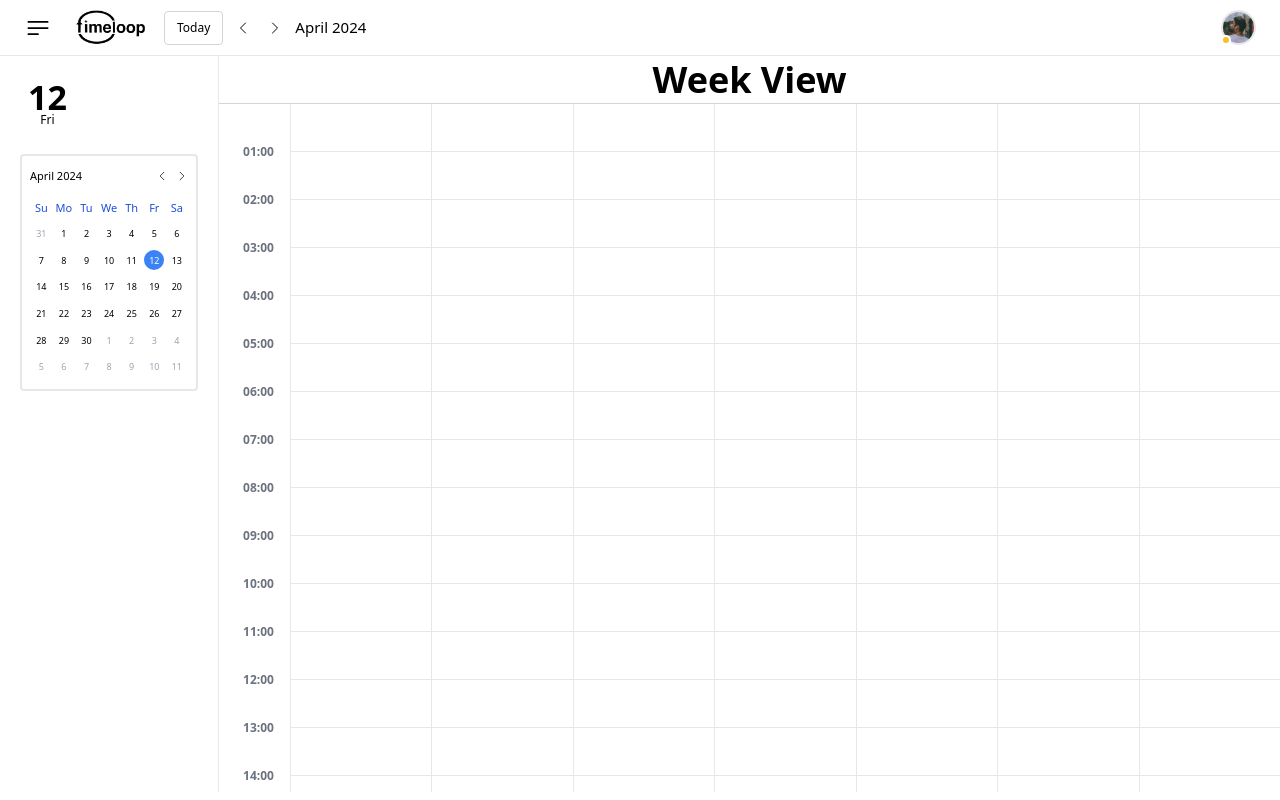
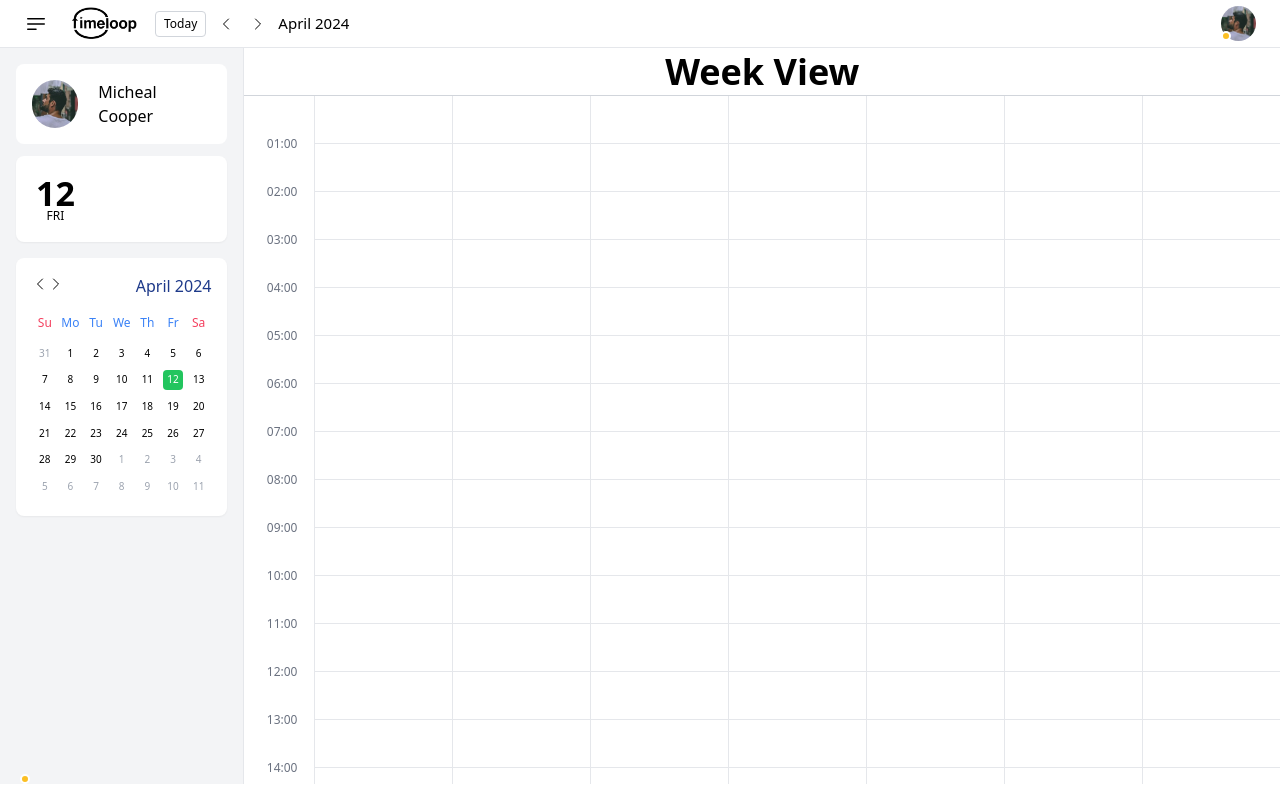
Before and after one commit to jpxoi/timeloop-frontend, a React (Vite) app: page / in a window 1280 px wide. Built offline with nearby package versions, Linux system fonts and the light colour scheme.

Commit message:
Updated the avatar and sidebar

```diff
--- /dev/null
+++ b/src/Components/Atoms/Avatar.jsx
@@ -0,0 +1,12 @@
+import React from "react";
+import AvatarImg from "/src/assets/images/RndProfilePic_2_.webp";
+
+const Avatar = () => {
+  return (
+    <div className="">
+      <img src={AvatarImg} alt="Random Profile Image" className={"w-[3rem] h-[3rem] rounded-full"} />
+    </div>
+  );
+};
+
+export default Avatar;
--- /dev/null
+++ b/src/Components/Atoms/EventCard.jsx
@@ -0,0 +1,17 @@
+import React, { useState } from "react";
+
+const EventCard = () => {
+  const [isVisible, setIsVisible] = useState(false);
+
+
+  return (
+    <div className="flex justify-center items-center h-screen">
+        <div className="fixed top-1/2 left-1/2 transform -translate-x-1/2 -translate-y-1/2 bg-white shadow-md p-4">
+            <h2>Event Title</h2>
+            <p>Event Description</p>
+        </div>
+    </div>
+  );
+};
+
+export default EventCard;
--- a/src/Components/Atoms/Logo.jsx
+++ b/src/Components/Atoms/Logo.jsx
@@ -4,7 +4,7 @@ import LogoImg from "/src/assets/images/logo.webp";
 const Logo = () => {
   return (
     <div className="flex-auto">
-      <img src={LogoImg} alt="Logo" className={"w-[80px] h-auto"} />
+      <img src={LogoImg} alt="Logo" className={"w-[75px] h-auto"} />
     </div>
   );
 };
--- a/src/Components/Atoms/NavbarProfile.jsx
+++ b/src/Components/Atoms/NavbarProfile.jsx
@@ -41,7 +41,7 @@ const NavbarProfile = () => {
         type="button"
         onMouseEnter={imgMouseEnter}
         onMouseLeave={imgMouseLeave}
-        className="w-[2.2rem] h-[2.2rem] rounded-full cursor-pointer border-2"
+        className="w-[2.2rem] h-[2.2rem] rounded-full cursor-pointer"
         src={RndProfilePic}
         alt="User dropdown"
       />
@@ -49,13 +49,21 @@ const NavbarProfile = () => {
       {isDropdownOpen && (
         <div
           id="userDropdown"
-          className="border absolute z-20 right-0 mt-0 bg-white divide-y divide-gray-100 rounded-lg shadow w-44 dark:bg-gray-700 dark:divide-gray-600"
+          className="border absolute z-20 right-0 mt-0 bg-white divide-y divide-gray-100 rounded-lg shadow w-[17rem] dark:bg-gray-700 dark:divide-gray-600"
           onMouseEnter={dropdownMouseEnter}
           onMouseLeave={dropdownMouseLeave}
         >
-          <div className="px-4 py-3 text-sm text-gray-900 dark:text-white">
-            <div>Riccardo Romano</div>
-            <div className="font-medium truncate">name@1234.com</div>
+          <div className="px-6 py-6 text-sm text-gray-900 dark:text-white">
+            <div className="flex justify-start items-center space-x-4">
+
+              <img src={RndProfilePic} alt="Avatar" className="w-[5rem] h-[5rem] rounded-full"/>
+
+              <div className="leading-8">
+                <div className="font-[300] text-[14px]">Micheal Cooper</div>
+                <span className="font-[500] text-[12px] text-yellow-500 border-2 border-yellow-500 p-[0.1rem] rounded">AWAY</span>
+              </div>
+
+            </div>
           </div>
           <ul
             className="py-2 text-sm text-gray-700 dark:text-gray-200"
--- a/src/Components/Atoms/SidebarIcon.jsx
+++ b/src/Components/Atoms/SidebarIcon.jsx
@@ -10,7 +10,7 @@ function SidebarIcon() {
 
   return (
     <button onClick={handleSidebar} className="flex items-center hover:bg-gray-200 p-2 rounded-md">
-      <Bars3BottomLeftIcon className="w-7 h-7" />
+      <Bars3BottomLeftIcon className="w-6 h-6" />
     </button>
   );
 }
--- a/src/Components/Molecules/DisplayDayWeek.jsx
+++ b/src/Components/Molecules/DisplayDayWeek.jsx
@@ -3,7 +3,7 @@ import dayjs from "dayjs";
 
 function DisplayDayWeek({ date = dayjs(), params }) {
   const dayOfMonth = date.format("D");
-  const weekday = date.format("ddd");
+  const weekday = date.format("ddd").toUpperCase();
 
   return (
     <div className={`${params} flex flex-col items-center text-black`}>
--- a/src/Components/Organisms/NavBar.jsx
+++ b/src/Components/Organisms/NavBar.jsx
@@ -28,12 +28,12 @@ export default function NavBar({
   };
 
   return (
-    <div className="px-4 pr-6 flex min-h-14 items-center justify-between border-b">
+    <div className="px-4 pr-6 flex min-h-12 items-center justify-between border-b border-b-gray-200">
       <div className="flex items-center space-x-3">
         <SidebarIcon />
         <Logo />
         <Button
-          params="hover:bg-gray-100 border rounded py-2 px-3 mx-1 text-xs border-gray-300"
+          params="hover:bg-gray-100 border rounded py-1 px-2 mx-1 text-xs border-gray-300"
           text="Today"
           action={onTodayButtonClick}
         />
--- a/src/Components/Organisms/Sidebar.jsx
+++ b/src/Components/Organisms/Sidebar.jsx
@@ -6,6 +6,9 @@ import LeftArrow from "../Atoms/LeftArrow";
 import RightArrow from "../Atoms/RightArrow";
 import { MiniCalendar } from "../Molecules/MiniCalendar";
 import cn from "classnames";
+import { PlusIcon } from "@heroicons/react/24/solid";
+import EventCard from "../Atoms/EventCard";
+import Avatar from "../Atoms/Avatar";
 
 export default function Sidebar({ currentMonth, setCurrentMonth }) {
   const day = ["Su", "Mo", "Tu", "We", "Th", "Fr", "Sa"];
@@ -24,45 +27,68 @@ export default function Sidebar({ currentMonth, setCurrentMonth }) {
     setCurrentMonth(newMonth);
   };
 
+
   return (
     <nav
       id="app-sidebar"
-      className="h-auto flex flex-col w-1/5 border-r pt-4 px-5 py-10 relative"
+      className="h-full flex flex-col w-[23%] border-r px-4 py-2 relative bg-gray-100 "
     >
-      <div className="flex  items-center justify-between mb-4 space-x-6">
-        <div>
-          <DisplayDayWeek params="rounded p-2" />
+      <div className="flex px-4 py-4  space-x-5 rounded-[0.5rem] bg-white my-2">
+        <Avatar/>
+        <span class="bottom-0 left-0 absolute w-[0.65rem] h-[0.65rem] bg-amber-400 border-2 border-white dark:border-gray-800 rounded-full"></span>
+
+        <div className="font-[500]">
+          Micheal Cooper
         </div>
-
       </div>
 
-      <div className="border-2 rounded p-2 mt-1">
-        <div className="flex items-center justify-between">
+      <div className="flex justify-between space-x-6 my-1 bg-white rounded-[0.5rem] shadow-sm items-start p-3 ">
+        <div className="">
+          <DisplayDayWeek params="rounded-[0.5rem] p-2 text-black" />
+        </div>
+      </div>
+
+      <div className="mt-3 bg-white rounded-[0.5rem] p-4 shadow-sm">
+        <div className="flex items-center justify-between text-black">
+          <div className="flex justify-between">
+            <div className="">
+              <LeftArrow
+                buttonparams=""
+                iconparams="w-4 h-4"
+                action={GetPreviousMonth}
+              />
+            </div>
+
+            <div>
+              <RightArrow
+                buttonparams=""
+                iconparams="w-4 h-4"
+                action={GetNextMonth}
+              />
+            </div>
+          </div>
+
           <div>
             <DisplayMonthYear
-              params="text-black font-[450] text-[11px]"
+              params="font-[450] text-[16px] text-blue-900"
               date={currentMonth}
             />
           </div>
-          <div>
-            <LeftArrow
-              buttonparams=""
-              iconparams="w-3 h-3 mr-1 hover:bg-gray-100 rounded-full"
-              action={GetPreviousMonth}
-            />
-            <RightArrow
-              buttonparams=""
-              iconparams="w-3 h-3 ml-1 hover:bg-gray-100 rounded-full"
-              action={GetNextMonth}
-            />
-          </div>
+
         </div>
 
-        <div className="grid grid-cols-7 mt-3">
+        <div className="grid grid-cols-7 mt-4 ">
           {day.map((day, index) => {
+            let textColorClass = "text-blue-500"; // Default text color class
+            if (day === "Su" || day === "Sa") {
+              textColorClass = "text-rose-500"; // Change text color class for "Su" and "Sa"
+            }
+
             return (
               <div key={index}>
-                <h1 className="text-[11px] font-[500] grid place-content-center text-blue-700">
+                <h1
+                  className={`text-[12px] font-[500] grid place-content-center ${textColorClass} mb-1`}
+                >
                   {day}
                 </h1>
               </div>
@@ -76,12 +102,12 @@ export default function Sidebar({ currentMonth, setCurrentMonth }) {
             year: dayjs(currentMonth).year(),
           }).map(({ date, currentMonth, today }, index) => {
             return (
-              <div key={index} className="text-[9px] grid place-content-center">
+              <div key={index} className="text-[10px] grid place-content-center">
                 <h1
                   className={cn(
-                    currentMonth ? "font-[400]" : "text-gray-400",
-                    today ? "bg-blue-500 text-white" : "",
-                    "h-5 w-5 grid place-content-center rounded-full hover:bg-gray-200 transition-all cursor-pointer"
+                    currentMonth ? "font-[400]" : "text-gray-400 font-[500]",
+                    today ? "bg-green-500 text-white" : "",
+                    "h-5 w-5 grid place-content-center rounded hover:border-purple-500 hover:border-2 hover:bg-white hover:text-black transition-all cursor-pointer"
                   )}
                 >
                   {date.date()}
@@ -91,6 +117,7 @@ export default function Sidebar({ currentMonth, setCurrentMonth }) {
           })}
         </div>
       </div>
+
     </nav>
   );
 }
--- a/src/Components/Templates/WeekView.jsx
+++ b/src/Components/Templates/WeekView.jsx
@@ -25,8 +25,8 @@ function WeekView() {
                 key={index}
                 className="hour h-12 flex justify-end items-end px-4"
               >
-                <span className="text-xs font-semibold text-gray-500 translate-y-2">
-                  {index < 9 ? `0${index + 1}:00` : `${index + 1}:00`}
+                <span className="text-xs text-gray-500 translate-y-2">
+                  {index < 9 ? `0${index + 1}:00 ` : `${index + 1}:00`}
                 </span>
               </div>
             );
```
